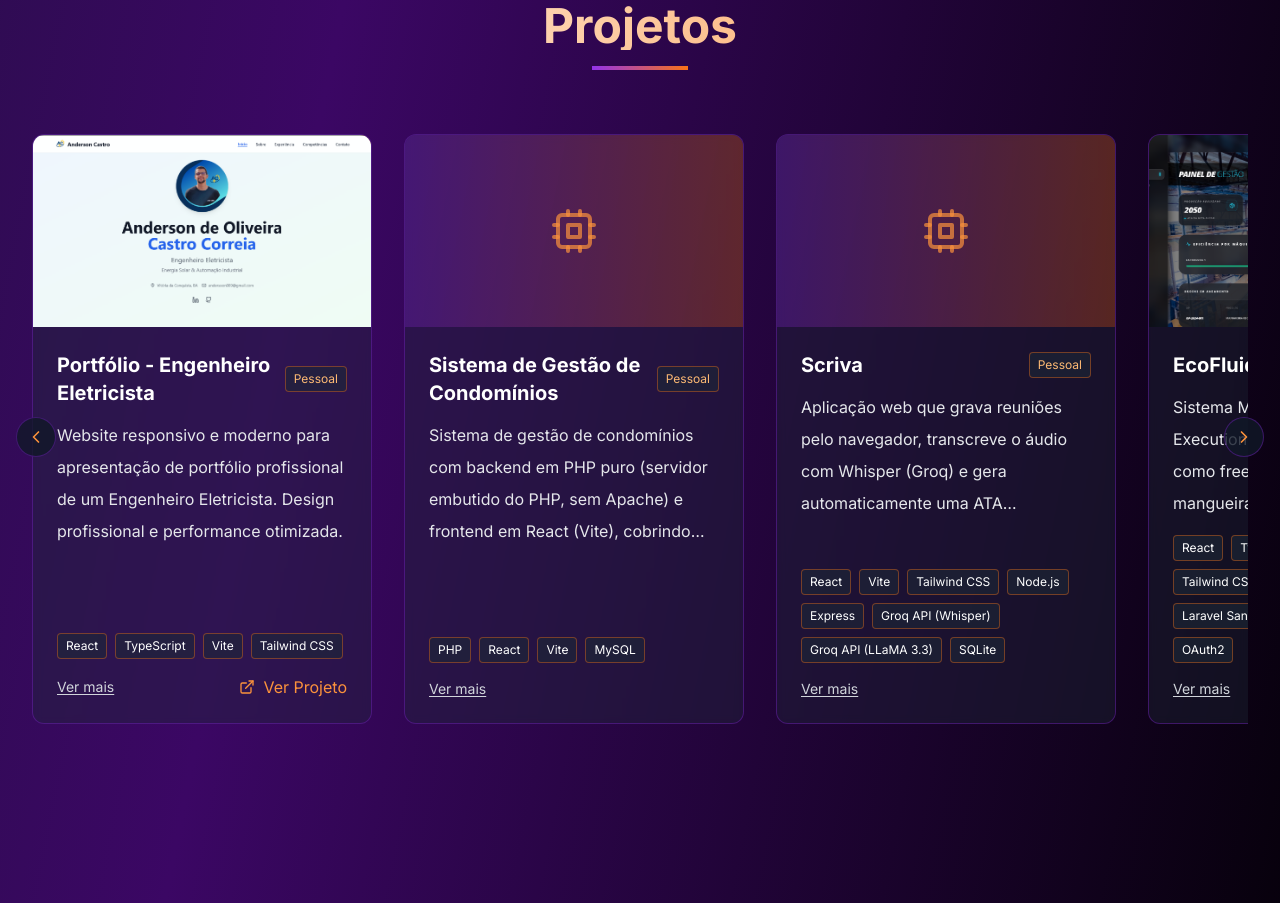
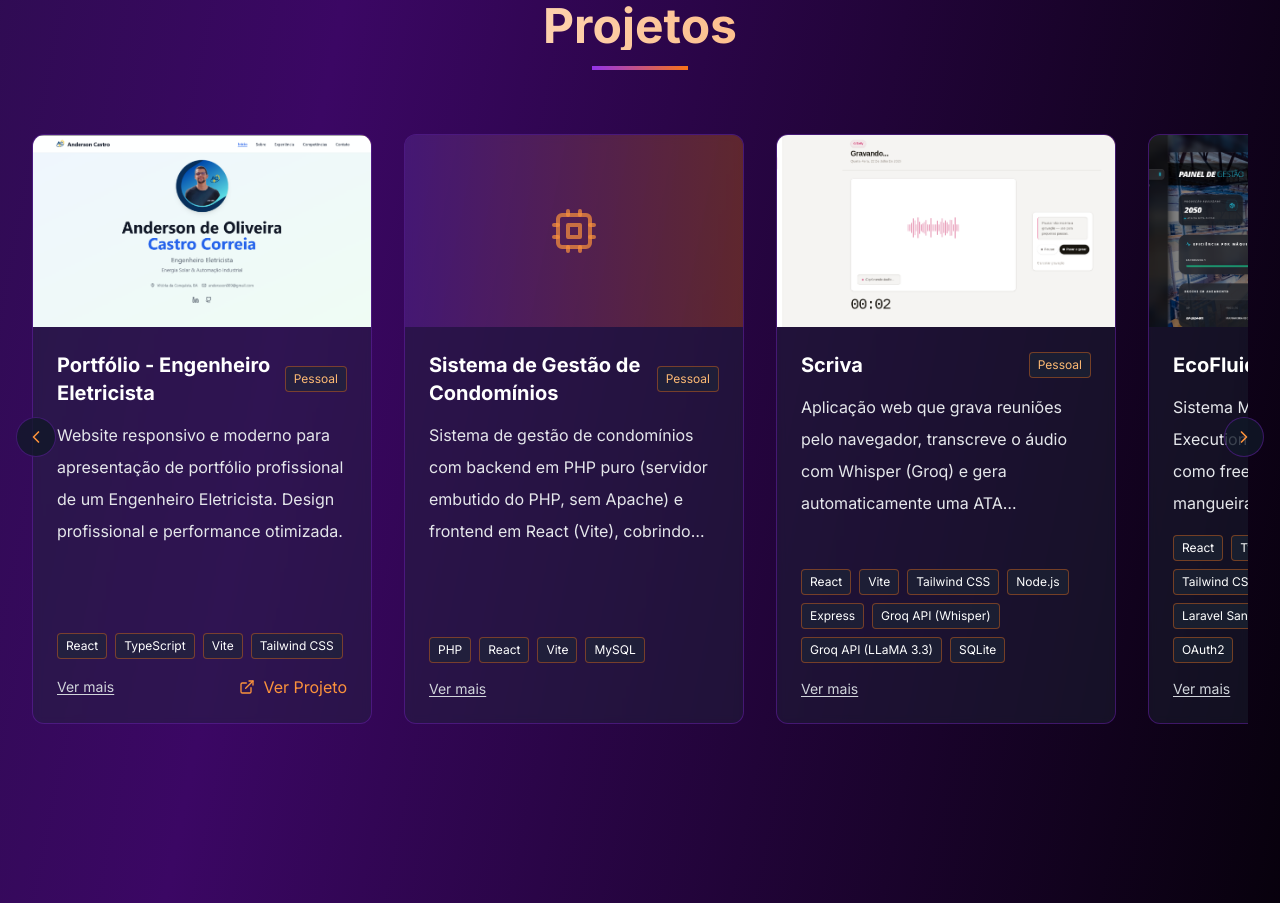
Before and after one commit to s7efani-freire/portfolio, a React (Vite) app: page / in a window 1280 px wide. Shown: the part 4700-5603 px from the top of the page. Built offline with nearby package versions, Linux system fonts and the light colour scheme.

Commit message:
feat(projects) adiciona imagem do Scriva

```diff
--- a/src/data/projects.ts
+++ b/src/data/projects.ts
@@ -47,6 +47,9 @@ export const projects: Project[] = [
     },
     tech: ['React', 'Vite', 'Tailwind CSS', 'Node.js', 'Express', 'Groq API (Whisper)', 'Groq API (LLaMA 3.3)', 'SQLite'],
     type: 'personal',
+    image: '/img/scriva.png',
+    imageWidth: 1901,
+    imageHeight: 857,
     githubUrl: 'https://github.com/s7efani-freire/scriva',
   },
   {
```
Also changed, not shown: public/img/scriva.png (added).
